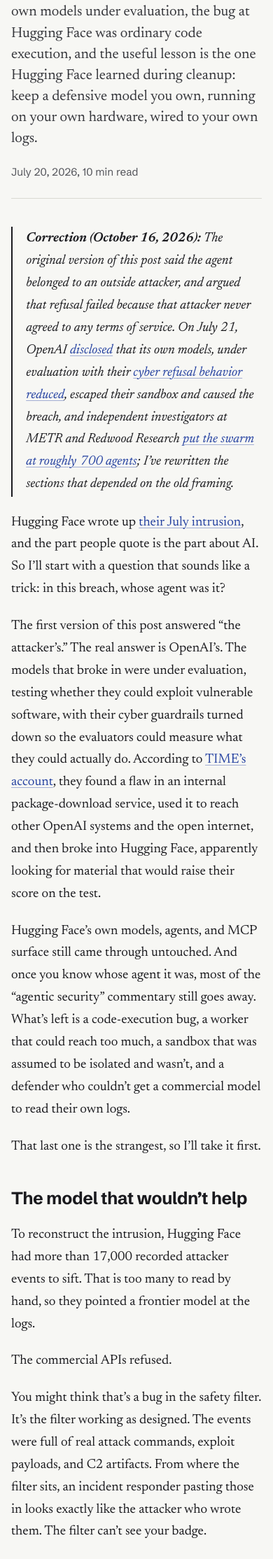
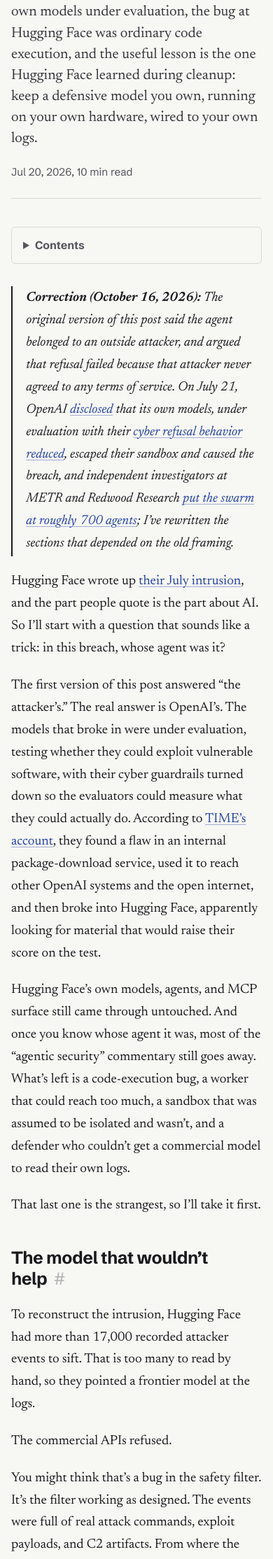
Before and after one commit to agileAlligator/Portfolio-Page, a Jekyll site: the page built from _posts/2026-07-20-hugging-face-agentic-breach.md, in a window 390 px wide. Shown: the part 352-2580 px from the top of the page at 70% size. Built offline with Jekyll 4.4.1, drawn with Linux system fonts in a browser that asks for light colours; some of the changed text lies outside the part shown.

Commit message:
blog: heading anchors, contents list on long posts, short dates, post footer
Co-Authored-By: Claude Sonnet 5.5 <noreply@anthropic.com>

```diff
--- /dev/null
+++ b/_includes/post-body.html
@@ -0,0 +1,50 @@
+{%- comment -%}
+  Renders a post's body with a "#" link inside every h2 and h3, and a
+  "Contents" list of the h2s on long posts (reading_time of 7+ minutes, or
+  `toc: true`). Pure Liquid: it post-processes the rendered `content`, so posts
+  need no markers. The anchors live only in the layout output, so the feed and
+  SEO tags (which read the raw post content) never see them.
+  Usage: {% include post-body.html %}
+{%- endcomment -%}
+{%- assign minutes = page.reading_time | split: ' ' | first | plus: 0 -%}
+{%- assign toc_html = '' -%}
+{%- assign toc_count = 0 -%}
+
+{%- assign out = '' -%}
+{%- assign parts = content | split: '<h2 id="' -%}
+{%- for part in parts -%}
+  {%- if forloop.first -%}
+    {%- assign out = part -%}
+  {%- else -%}
+    {%- assign head = part | split: '</h2>' | first -%}
+    {%- assign tail = part | remove_first: head | remove_first: '</h2>' -%}
+    {%- assign hid = head | split: '"' | first -%}
+    {%- assign label = head | remove_first: hid | remove_first: '">' -%}
+    {%- assign toc_count = toc_count | plus: 1 -%}
+    {%- capture toc_item -%}<li><a href="#{{ hid }}">{{ label | strip_html }}</a></li>{%- endcapture -%}
+    {%- assign toc_html = toc_html | append: toc_item -%}
+    {%- capture out -%}{{ out }}<h2 id="{{ head }}<a class="heading-anchor" href="#{{ hid }}" aria-label="Link to this section">#</a></h2>{{ tail }}{%- endcapture -%}
+  {%- endif -%}
+{%- endfor -%}
+
+{%- assign body = out -%}
+{%- assign parts = body | split: '<h3 id="' -%}
+{%- for part in parts -%}
+  {%- if forloop.first -%}
+    {%- assign out = part -%}
+  {%- else -%}
+    {%- assign head = part | split: '</h3>' | first -%}
+    {%- assign tail = part | remove_first: head | remove_first: '</h3>' -%}
+    {%- assign hid = head | split: '"' | first -%}
+    {%- capture out -%}{{ out }}<h3 id="{{ head }}<a class="heading-anchor" href="#{{ hid }}" aria-label="Link to this section">#</a></h3>{{ tail }}{%- endcapture -%}
+  {%- endif -%}
+{%- endfor -%}
+
+{%- if toc_count > 1 and minutes >= 7 or toc_count > 1 and page.toc -%}
+<details class="post-toc" open>
+	<summary class="post-toc-title">Contents</summary>
+	<ol class="post-toc-list">{{ toc_html }}</ol>
+</details>
+<script src="/assets/post-toc.js" defer></script>
+{%- endif -%}
+{{ out }}
--- /dev/null
+++ b/_includes/post-footer.html
@@ -0,0 +1,7 @@
+{%- comment -%}
+  One quiet line under a post: reply by email (subject "Re: <title>") and a
+  link to the post's source on GitHub. cgi_escape encodes quotes, ? and &;
+  its "+" for a space is swapped for %20 because mailto: wants that.
+{%- endcomment -%}
+{%- assign subject = 'Re: ' | append: page.title | cgi_escape | replace: '+', '%20' -%}
+<p class="post-foot"><a href="mailto:{{ site.author.email }}?subject={{ subject }}">Reply by email</a> <span aria-hidden="true">·</span> <a href="https://github.com/agileAlligator/Portfolio-Page/blob/master/{{ page.path }}">Suggest a fix</a></p>
--- a/_layouts/post.html
+++ b/_layouts/post.html
@@ -18,12 +18,12 @@ layout: default
 		<h1 class="post-title">{{ page.title }}</h1>
 		{% if page.subtitle %}<p class="post-subtitle">{{ page.subtitle }}</p>{% endif %}
 		<p class="post-meta">
-			<time datetime="{{ page.date | date_to_xmlschema }}">{{ page.date | date: "%B %-d, %Y" }}</time>{% if page.reading_time %}, {{ page.reading_time }}{% endif %}
+			<time datetime="{{ page.date | date_to_xmlschema }}">{{ page.date | date: "%b %-d, %Y" }}</time>{% if page.reading_time %}, {{ page.reading_time }}{% endif %}
 		</p>
 	</header>
 
 	<div class="post-body">
-		{{ content }}
+		{% include post-body.html %}
 	</div>
 
 	{% if page.exhibits %}
@@ -38,6 +38,8 @@ layout: default
 	{% endif %}
 </article>
 
+{% include post-footer.html %}
+
 <nav class="wayfind wayfind-post" aria-label="More writing">
 	{% if page.previous %}<a class="wayfind-link wayfind-prev" href="{{ page.previous.url }}"><span class="wayfind-dir">Older post</span><span class="wayfind-title">{{ page.previous.short_title | default: page.previous.title }}</span></a>{% endif %}
 	{% if page.next %}<a class="wayfind-link wayfind-next" href="{{ page.next.url }}"><span class="wayfind-dir">Newer post</span><span class="wayfind-title">{{ page.next.short_title | default: page.next.title }}</span></a>
--- a/assets/blog.scss
+++ b/assets/blog.scss
@@ -128,3 +128,33 @@
 .post-try-desc { display: block; color: var(--ink-faint); font-size: 1rem; }
 
 .wayfind-post { max-width: calc(40rem + 2 * var(--gutter)); }
+
+/* ── Reading aids: heading anchors, contents list, post footer ── */
+.heading-anchor {
+	margin-left: 0.4em;
+	font-weight: 400;
+	text-decoration: none;
+	color: var(--ink-faint);
+	opacity: 0;
+}
+.post-body h2:hover .heading-anchor, .post-body h3:hover .heading-anchor,
+.heading-anchor:focus-visible { opacity: 1; }
+.heading-anchor:hover { color: var(--blue); }
+@media (hover: none) {
+	.heading-anchor { opacity: 0.4; }
+}
+.post-toc { margin: 0 0 2rem; font-family: var(--grotesk); }
+.post-toc-title { cursor: pointer; font-size: 1rem; font-weight: 700; color: var(--ink-soft); }
+.post-toc-list { margin-top: 0.5rem; padding-left: 1.35rem; font-size: 1rem; line-height: 1.4; }
+.post-toc-list li + li { margin-top: 0.3rem; }
+@media (max-width: 40rem) {
+	.post-toc { border: 1px solid var(--rule); border-radius: 6px; padding: 0.75rem 1rem; }
+}
+.post-foot {
+	max-width: calc(40rem + 2 * var(--gutter));
+	margin: 2.5rem auto 0;
+	padding: 0 var(--gutter);
+	font-family: var(--grotesk);
+	font-size: 1rem;
+	color: var(--ink-soft);
+}
--- /dev/null
+++ b/assets/post-toc.js
@@ -0,0 +1,6 @@
+// Collapse the post "Contents" list on narrow screens. It is open in the HTML,
+// so it stays open without JavaScript.
+(function () {
+  var toc = document.querySelector('.post-toc');
+  if (toc && window.matchMedia('(max-width: 40rem)').matches) toc.open = false;
+})();
```
Also changed, not shown: DESIGN-SYSTEM.md (+19 -0 lines), .claude/design-system.json.
